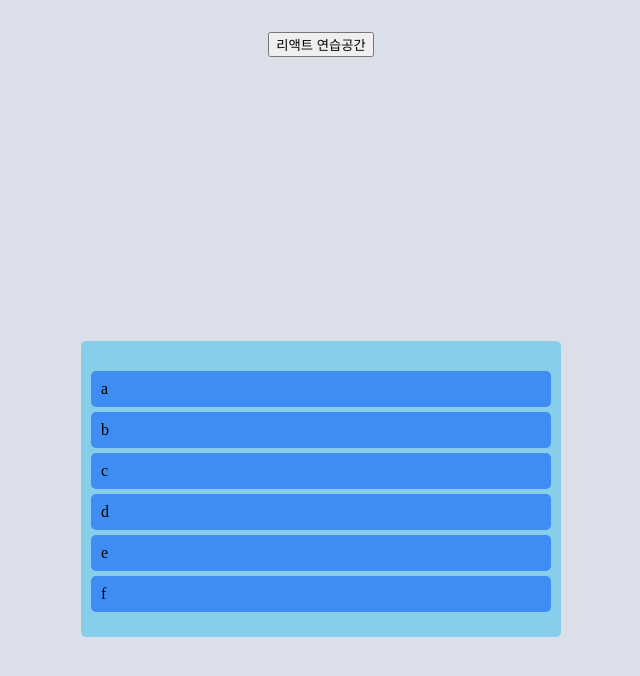
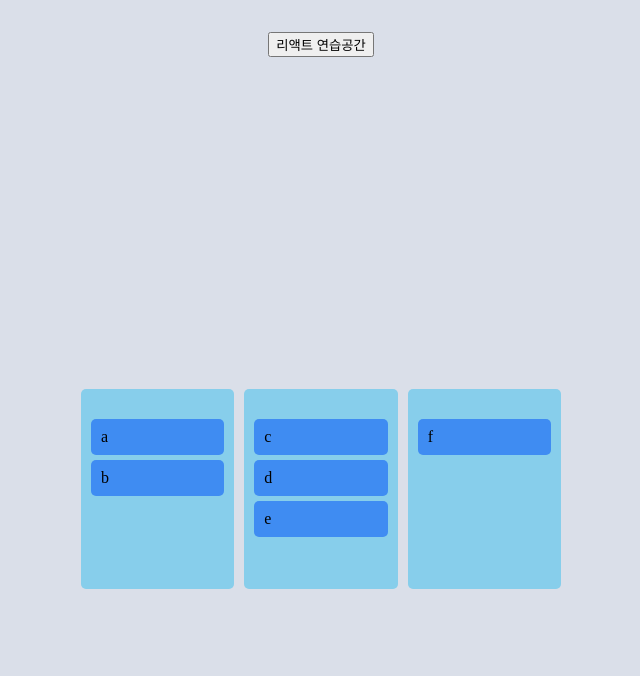
Before and after one commit to Gyuminn/practice-react, a React (Create React App) app: page /trello in a window 1280 px wide. Shown: the top 676 px of the page, without its empty margins (319-959 px from the left). Built offline with nearby package versions, Linux system fonts and the light colour scheme.

Commit message:
feat: Board 컴포넌트 분리 및 atom 변경

```diff
--- a/src/atoms.ts
+++ b/src/atoms.ts
@@ -40,7 +40,18 @@
   },
 });
 
-export const trelloToDoState = atom({
+// 유저로 하여금 board를 추가시키게 할 수 있다.
+// 그렇다면 to_do, doing, done 외에도 추가시킬 수 있게 하기 위해
+// interface를 통해 주어진 3개만 있는게 아니라고 알려준다.
+interface ItrelloToDoState {
+  [key:string]:string[];
+}
+
+export const trelloToDoState = atom<ItrelloToDoState>({
   key:"trelloToDo",
-  default:['a','b','c','d','e','f'],
-})
+  default:{
+    to_do: ['a','b'],
+    doing: ['c','d','e'],
+    done:['f'],
+  },
+});
--- /dev/null
+++ b/src/components/trelloClone/Board.tsx
@@ -0,0 +1,32 @@
+import React from "react";
+import { Droppable } from "react-beautiful-dnd";
+import styled from "styled-components";
+import DraggableCard from "./DraggableCard";
+
+interface IBoardProps {
+  toDos: string[];
+  boardId: string;
+}
+export default function Board({ boardId, toDos }: IBoardProps) {
+  return (
+    <Droppable droppableId={boardId}>
+      {(provided) => (
+        <Wrapper ref={provided.innerRef} {...provided.droppableProps}>
+          {toDos.map((toDo, index) => (
+            // key와 draggableId 는 같아야 한다.
+            <DraggableCard key={toDo} toDo={toDo} index={index} />
+          ))}
+          {provided.placeholder}
+        </Wrapper>
+      )}
+    </Droppable>
+  );
+}
+
+const Wrapper = styled.div`
+  padding: 20px 10px;
+  padding-top: 30px;
+  background-color: ${(props) => props.theme.boardColor};
+  border-radius: 5px;
+  min-height: 200px;
+`;
--- a/src/pages/TrelloClone.tsx
+++ b/src/pages/TrelloClone.tsx
@@ -2,6 +2,7 @@
 import { useRecoilState } from "recoil";
 import styled from "styled-components";
 import { trelloToDoState } from "../atoms";
+import Board from "../components/trelloClone/Board";
 import DraggableCard from "../components/trelloClone/DraggableCard";
 
 export default function TrelloClone() {
@@ -9,33 +10,26 @@
 
   const onDragEnd = ({ draggableId, destination, source }: DropResult) => {
     if (!destination) return;
-    setToDos((oldToDos) => {
-      // 불변성 유지를 위해 배열 복사
-      const toDosCopy = [...oldToDos];
-      // 1) Delete item on source.index
-      toDosCopy.splice(source.index, 1);
+    // setToDos((oldToDos) => {
+    //   // 불변성 유지를 위해 배열 복사
+    //   const toDosCopy = [...oldToDos];
+    //   // 1) Delete item on source.index
+    //   toDosCopy.splice(source.index, 1);
 
-      // 2) Put back the item on the destination.index
-      toDosCopy.splice(destination?.index, 0, draggableId);
+    //   // 2) Put back the item on the destination.index
+    //   toDosCopy.splice(destination?.index, 0, draggableId);
 
-      return toDosCopy;
-    });
+    //   return toDosCopy;
+    // });
   };
   return (
     <DragDropContext onDragEnd={onDragEnd}>
       <Wrapper>
         <Boards>
-          <Droppable droppableId="one">
-            {(provided) => (
-              <Board ref={provided.innerRef} {...provided.droppableProps}>
-                {toDos.map((toDo, index) => (
-                  // key와 draggableId 는 같아야 한다.
-                  <DraggableCard key={toDo} toDo={toDo} index={index} />
-                ))}
-                {provided.placeholder}
-              </Board>
-            )}
-          </Droppable>
+          {/* Object를 map으로 돌리기 위한 방법 */}
+          {Object.keys(toDos).map((boardId) => (
+            <Board boardId={boardId} key={boardId} toDos={toDos[boardId]} />
+          ))}
         </Boards>
       </Wrapper>
     </DragDropContext>
@@ -55,13 +49,6 @@
 const Boards = styled.div`
   display: grid;
   width: 100%;
-  grid-template-columns: repeat(1, 1fr);
+  gap: 10px;
+  grid-template-columns: repeat(3, 1fr);
 `;
-
-const Board = styled.div`
-  padding: 20px 10px;
-  padding-top: 30px;
-  background-color: ${(props) => props.theme.boardColor};
-  border-radius: 5px;
-  min-height: 200px;
-`;
```
